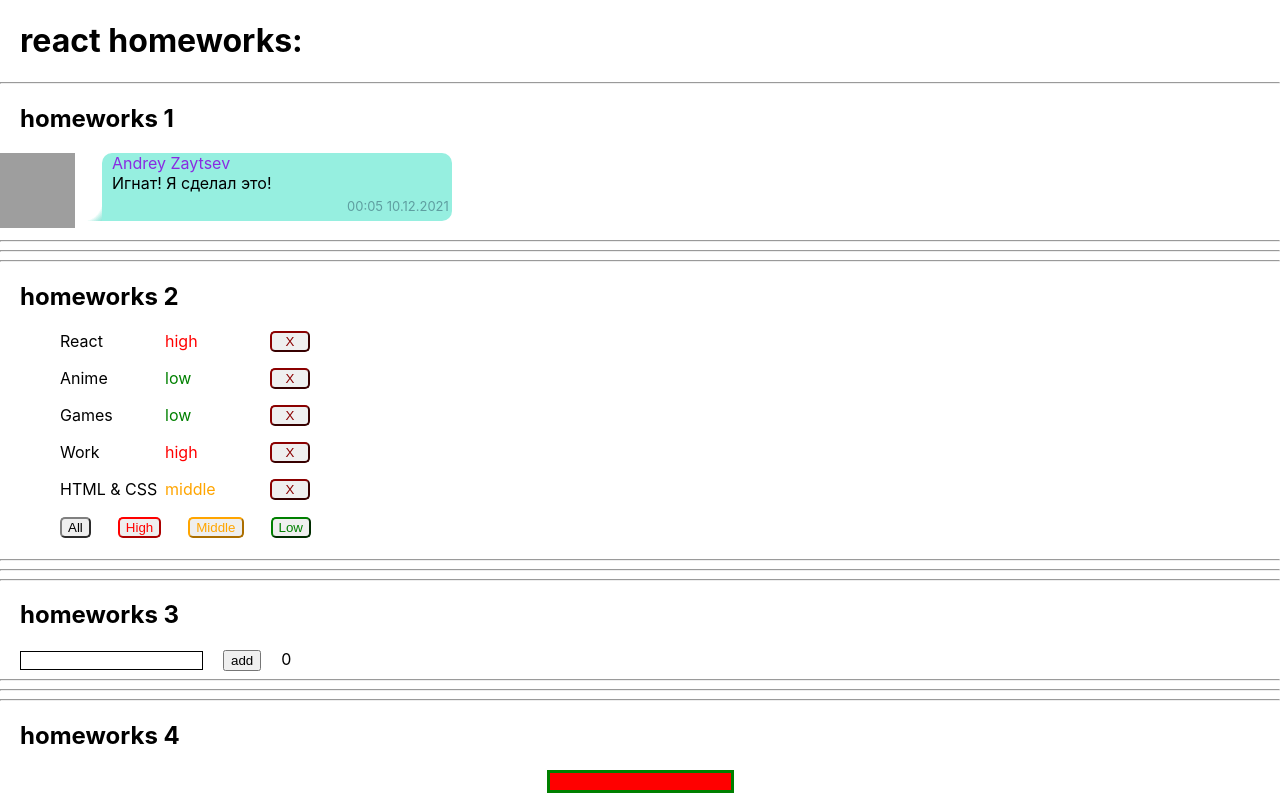
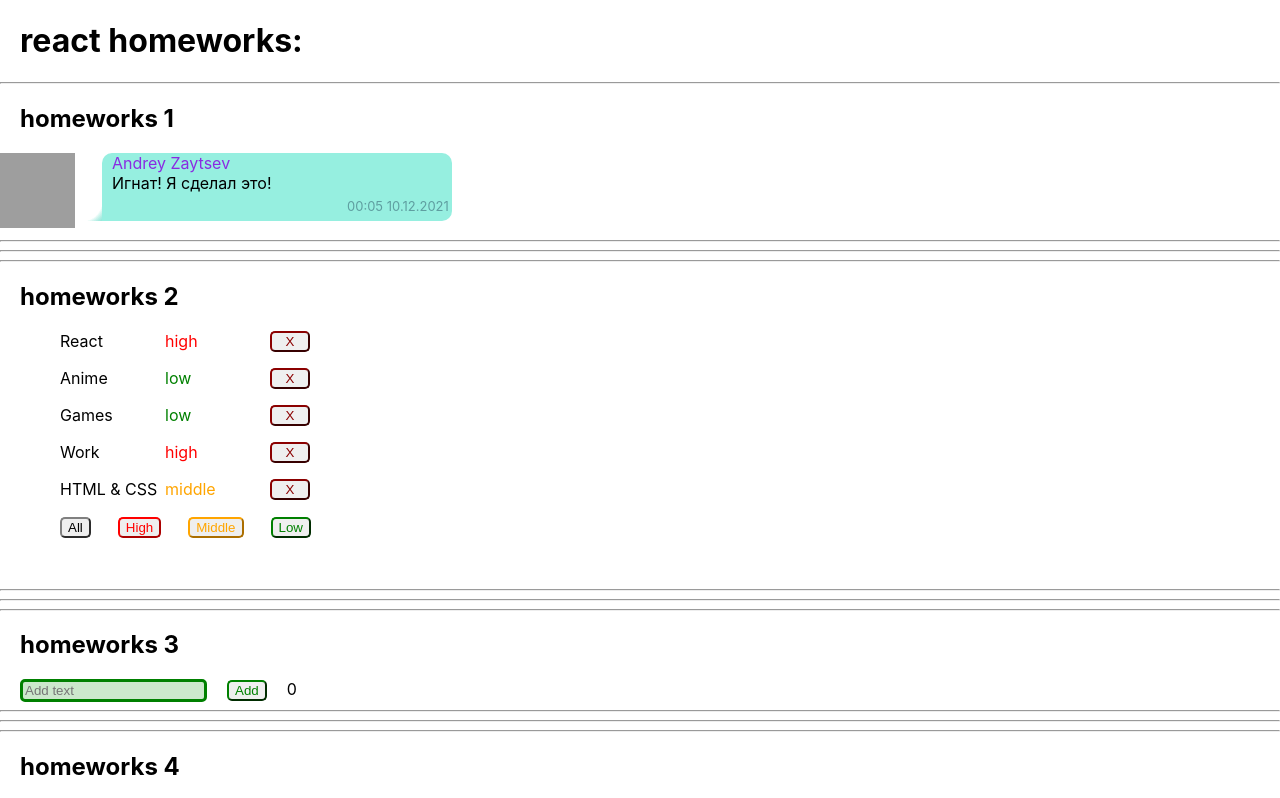
Before and after one commit to AndreyZaytsev90/IT-INC-homework-from-Ignat, a React (Create React App) app in the folder homeworks/: page / in a window 1280 px wide. Shown: the top 798 px of the page. Built offline with nearby package versions, Linux system fonts and the light colour scheme; grey boxes are pictures that could not be loaded.

Commit message:
Add new styles and components

```diff
--- a/homeworks/src/p2-homeworks/h2/Affair.tsx
+++ b/homeworks/src/p2-homeworks/h2/Affair.tsx
@@ -1,6 +1,7 @@
 import React from 'react'
 import {AffairType} from "./HW2";
 import style from "./Affairs.module.css"
+import styleBtn from "../h4/common/c2-SuperButton/SuperButton.module.css"
 import SuperButton from "../h4/common/c2-SuperButton/SuperButton";
 
 type AffairPropsType = {
@@ -20,7 +21,7 @@ function Affair(props: AffairPropsType) {
                       style={props.affair.priority === 'high'
                           ? {color: 'red'} : props.affair.priority === 'middle'
                               ? {color: 'orange'} : {color: 'green'}}>{props.affair.priority}</div>
-                <SuperButton className={style.buttonX} onClick={deleteCallback}>X</SuperButton>
+                <SuperButton className={styleBtn.buttonX} onClick={deleteCallback}>X</SuperButton>
             </li>
         </ul>
     )
--- a/homeworks/src/p2-homeworks/h2/Affairs.module.css
+++ b/homeworks/src/p2-homeworks/h2/Affairs.module.css
@@ -1,5 +1,5 @@
 .global {
-    min-height: 220px;
+    min-height: 250px;
 }
 
 .someClass {
@@ -21,41 +21,3 @@
     width: 100px;
 
 }
-
-.buttonAll {
-    border-color: grey;
-    border-radius: 5px;
-    cursor: pointer;
-}
-
-.buttonHigh {
-    color: red;
-    margin-left: 27px;
-    border-color: red;
-    border-radius: 5px;
-    cursor: pointer;
-}
-
-.buttonMiddle {
-    color: orange;
-    margin-left: 27px;
-    border-color: orange;
-    border-radius: 5px;
-    cursor: pointer;
-}
-
-.buttonLow {
-    color: green;
-    margin-left: 27px;
-    border-color: green;
-    border-radius: 5px;
-    cursor: pointer;
-}
-
-.buttonX {
-    color: darkred;
-    border-color: darkred;
-    width: 40px;
-    border-radius: 5px ;
-    cursor: pointer;
-}
--- a/homeworks/src/p2-homeworks/h2/Affairs.tsx
+++ b/homeworks/src/p2-homeworks/h2/Affairs.tsx
@@ -2,6 +2,7 @@ import React, {Dispatch, SetStateAction} from 'react'
 import Affair from './Affair'
 import {AffairType, FilterType} from './HW2'
 import style from "./Affairs.module.css"
+import styleBtn from "../h4/common/c2-SuperButton/SuperButton.module.css"
 import SuperButton from "../h4/common/c2-SuperButton/SuperButton";
 
 type AffairsPropsType = {
@@ -40,10 +41,10 @@ function Affairs(props: AffairsPropsType) {
 
 
       <div style={{marginLeft: 60}}>
-        <SuperButton className={style.buttonAll} onClick={setAll}>All</SuperButton>
-        <SuperButton className={style.buttonHigh} onClick={setHigh}>High</SuperButton>
-        <SuperButton className={style.buttonMiddle} onClick={setMiddle}>Middle</SuperButton>
-        <SuperButton className={style.buttonLow} onClick={setLow}>Low</SuperButton>
+        <SuperButton className={styleBtn.buttonAll} onClick={setAll}>All</SuperButton>
+        <SuperButton className={styleBtn.buttonHigh} onClick={setHigh}>High</SuperButton>
+        <SuperButton className={styleBtn.buttonMiddle} onClick={setMiddle}>Middle</SuperButton>
+        <SuperButton className={styleBtn.buttonLow} onClick={setLow}>Low</SuperButton>
       </div>
 
     </div>
--- a/homeworks/src/p2-homeworks/h3/Greeting.module.css
+++ b/homeworks/src/p2-homeworks/h3/Greeting.module.css
@@ -2,10 +2,13 @@
     color: red
 }
 
-.errorImput {
-    border: 1px solid red;
+.errorInput {
+    border: 3px solid red;
+    background-color: #eca0b1;
 }
 
-.imput {
-    border: 1px solid black;
+
+.input {
+    border: 3px solid green;
+    background-color: #cce8cc;
 }
--- a/homeworks/src/p2-homeworks/h3/Greeting.tsx
+++ b/homeworks/src/p2-homeworks/h3/Greeting.tsx
@@ -1,6 +1,10 @@
 import React, {ChangeEvent, KeyboardEvent} from 'react'
 import s from './Greeting.module.css'
+import styleBtn from "../h4/common/c2-SuperButton/SuperButton.module.css"
+import styleInput from "../h4/common/c1-SuperInputText/SuperInputText.module.css"
 import {UserType} from "./HW3";
+import SuperButton from "../h4/common/c2-SuperButton/SuperButton";
+import SuperInputText from "../h4/common/c1-SuperInputText/SuperInputText";
 
 type GreetingPropsType = {
   name: string // need to fix any
@@ -8,26 +12,39 @@ type GreetingPropsType = {
   addUser: () => void // need to fix any
   onKeyPress: (e: KeyboardEvent<HTMLInputElement>) => void
   error: string // need to fix any
-    totalUsers: number // need to fix any
+  totalUsers: number  // need to fix any
   users: Array<UserType>
 }
 
 // презентационная компонента (для верстальщика)
-const Greeting: React.FC<GreetingPropsType> = ({name, setNameCallback, addUser, onKeyPress, error, totalUsers, users}) => {
-    const inputClass = error ? s.errorImput : s.imput   // need to fix with (?:)
+const Greeting: React.FC<GreetingPropsType> = ({
+                                                 name,
+                                                 setNameCallback,
+                                                 addUser,
+                                                 onKeyPress,
+                                                 error,
+                                                 totalUsers,
+                                                 users
+                                               }) => {
+
+  const inputClass = error ? s.errorInput : s.input  // need to fix with (?:) ++
+  const greetingInput = `${styleInput.greetingInput} ${inputClass}`
 
   return (
 
     <div style={{marginLeft: 20}}>
       <div>
-                <input value={name}
+        <SuperInputText className={greetingInput}
+                        value={name}
                         onChange={setNameCallback}
                         onKeyPress={onKeyPress}
-                       className={inputClass}
                         onBlur={setNameCallback}
+                        placeholder={"Add text"}
+
         />
-                {/*<span>{error}</span>*/}
-                <button style={{marginLeft: 20}} onClick={addUser} /*disabled={!name}*/>add</button>
+        <SuperButton className={styleBtn.buttonAdd}
+                     style={{marginLeft: 20}}
+                     onClick={addUser}>Add</SuperButton>
         <span style={{marginLeft: 20}}>{totalUsers}</span>
       </div>
       <div className={s.someClass}>{error}</div>
--- a/homeworks/src/p2-homeworks/h3/GreetingContainer.tsx
+++ b/homeworks/src/p2-homeworks/h3/GreetingContainer.tsx
@@ -1,5 +1,6 @@
 import React, {ChangeEvent, KeyboardEvent, useState} from 'react'
 import Greeting from './Greeting'
+import s from './Greeting.module.css'
 import {UserType} from "./HW3";
 
 type GreetingContainerPropsType = {
@@ -40,7 +41,8 @@ const GreetingContainer: React.FC<GreetingContainerPropsType> = ({users, addUser
     }
   }
 
-    const totalUsers = users.length // need to fix
+  const totalUsers = users.length// need to fix++
+
 
   return (
     <Greeting
--- a/homeworks/src/p2-homeworks/h4/common/c1-SuperInputText/SuperInputText.module.css
+++ b/homeworks/src/p2-homeworks/h4/common/c1-SuperInputText/SuperInputText.module.css
@@ -1,6 +1,5 @@
 .superInput {
-    border: 3px solid green;
-    background: green;
+   /*border: 3px solid green;*/
 }
 
 .errorInput {
@@ -11,3 +10,8 @@
 .error {
     color: red;
 }
+
+.greetingInput {
+    border-radius: 5px;
+
+}
--- a/homeworks/src/p2-homeworks/h4/common/c2-SuperButton/SuperButton.module.css
+++ b/homeworks/src/p2-homeworks/h4/common/c2-SuperButton/SuperButton.module.css
@@ -5,3 +5,42 @@
 .red {
     background: red;
 }
+
+
+.buttonAll {
+    border-color: grey;
+    border-radius: 5px;
+    cursor: pointer;
+}
+
+.buttonHigh {
+    color: red;
+    margin-left: 27px;
+    border-color: red;
+    border-radius: 5px;
+    cursor: pointer;
+}
+
+.buttonMiddle {
+    color: orange;
+    margin-left: 27px;
+    border-color: orange;
+    border-radius: 5px;
+    cursor: pointer;
+}
+
+.buttonLow, .buttonAdd {
+    color: green;
+    margin-left: 27px;
+    border-color: green;
+    border-radius: 5px;
+    cursor: pointer;
+}
+
+.buttonX {
+    color: darkred;
+    border-color: darkred;
+    width: 40px;
+    border-radius: 5px ;
+    cursor: pointer;
+}
```
Lines whose indentation alone changed are shown as unchanged.
